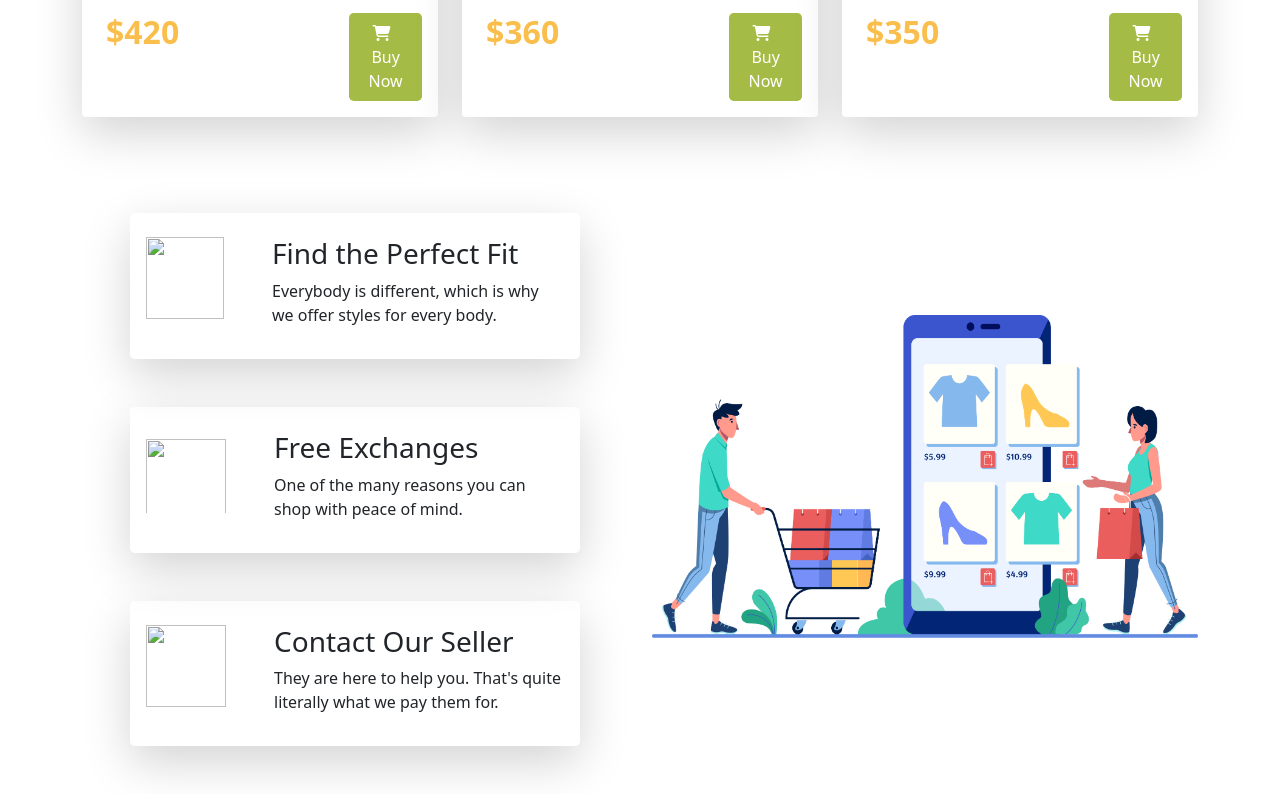
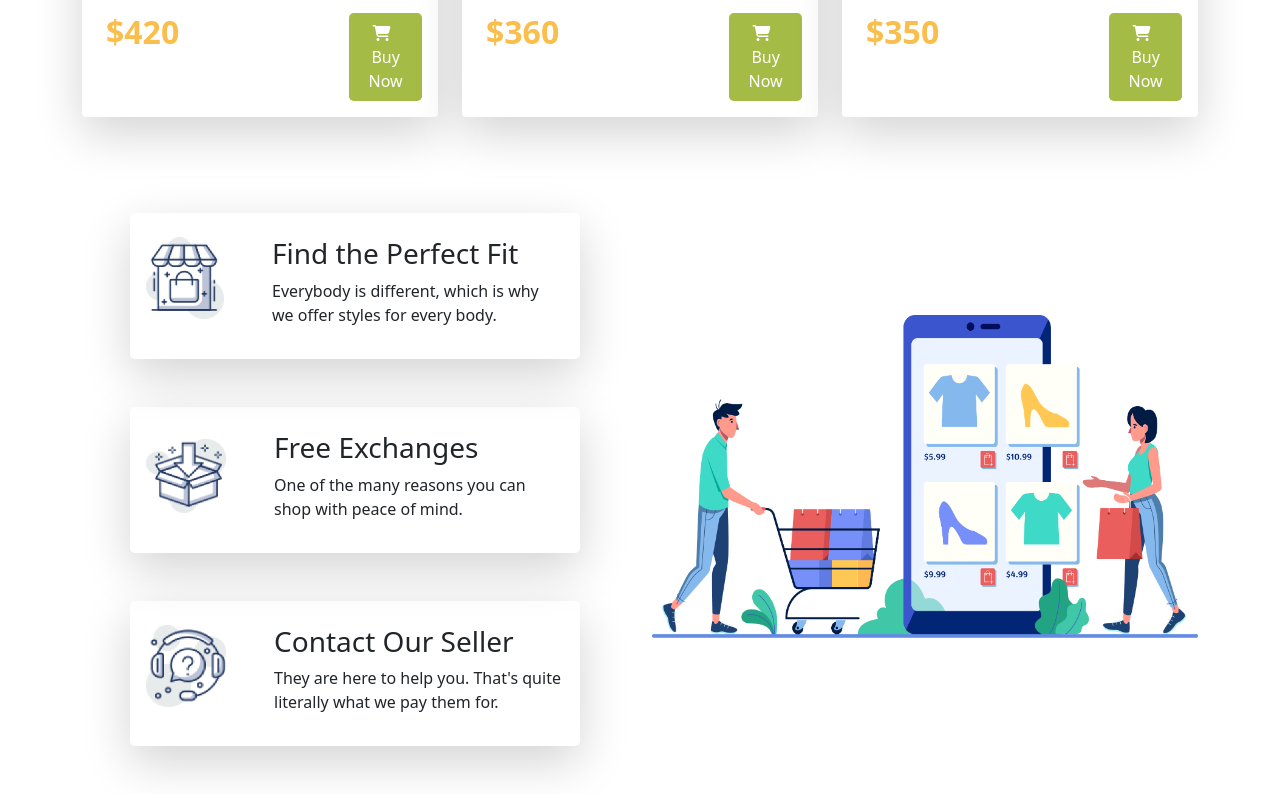
Before and after one commit to NJ-Zerin/Penguin-Feshion, a plain HTML site: page index.html in a window 1280 px wide. Shown: the part 2063-2857 px from the top of the page. Drawn offline with Linux system fonts and the light colour scheme; the site is published under a folder, as on GitHub Pages, so addresses that start at the root find nothing.

Commit message:
3rd_commit

```diff
--- a/index.html
+++ b/index.html
@@ -162,7 +162,7 @@
           <div class="">
             <div class="d-flex shadow-lg m-5 rounded-3">
               <div>
-                <img style="height: 82px; width: 78px;" src="/images/house.png" alt="" class="ms-3 mt-4">
+                <img style="height: 82px; width: 78px;" src="images/house.png" alt="" class="ms-3 mt-4">
               </div>
               <div class="ps-4 ms-4 mt-2 p-3">
                 <h3>Find the Perfect Fit</h3>
@@ -172,7 +172,7 @@
             </div>
           <div class="d-flex shadow-lg m-5 rounded-3">
             <div>
-              <img style="height: 82px; width: 80px;" src="/images/box.png" alt="" class="ms-3 mt-4 pt-2">
+              <img style="height: 82px; width: 80px;" src="images/box.png" alt="" class="ms-3 mt-4 pt-2">
             </div>
             <div class="ps-4 ms-4 mt-2 p-3">
               <h3>Free Exchanges</h3>
@@ -181,7 +181,7 @@
           </div>
           <div class="d-flex shadow-lg m-5 rounded-3">
             <div>
-              <img style="height: 82px; width: 80px;" src="/images/question.png" alt="" class="ms-3 mt-4">
+              <img style="height: 82px; width: 80px;" src="images/question.png" alt="" class="ms-3 mt-4">
             </div>
             <div class="ps-4 ms-4 mt-2 p-3">
               <h3>Contact Our Seller</h3>
```
